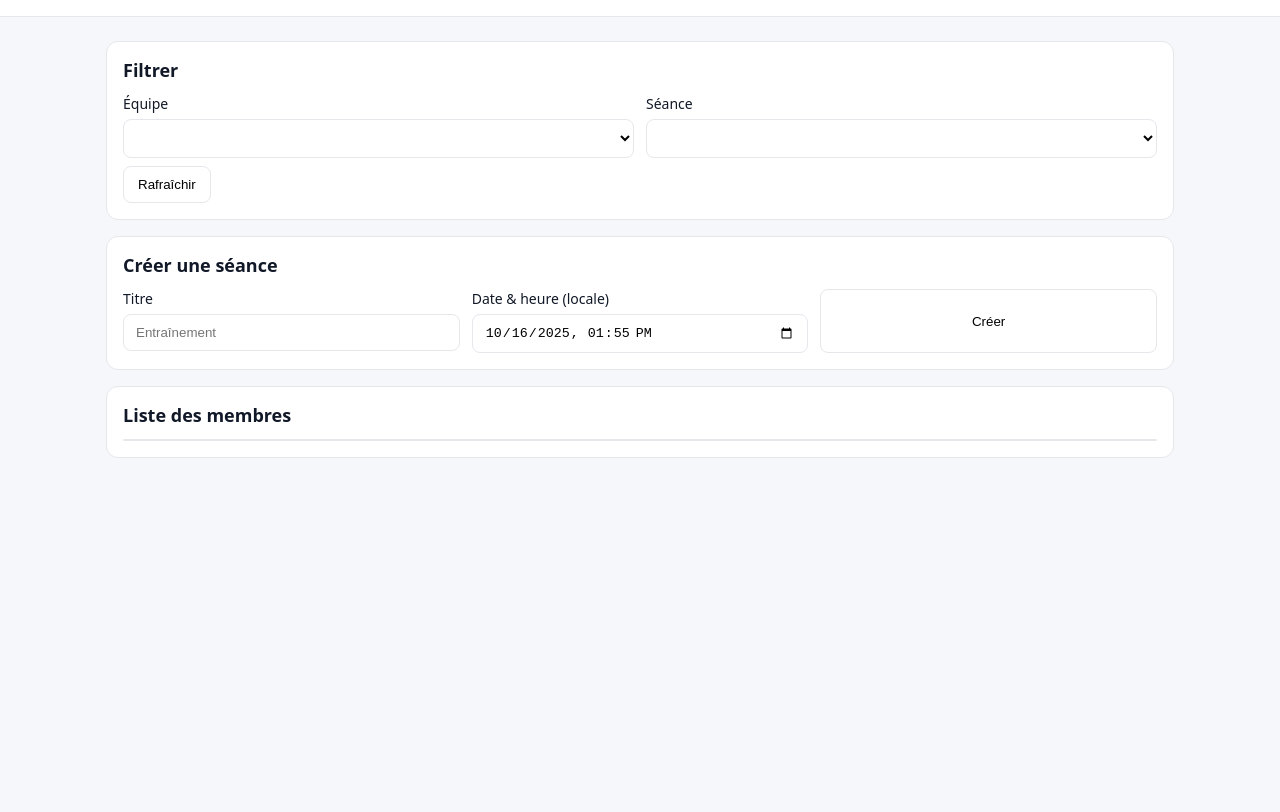
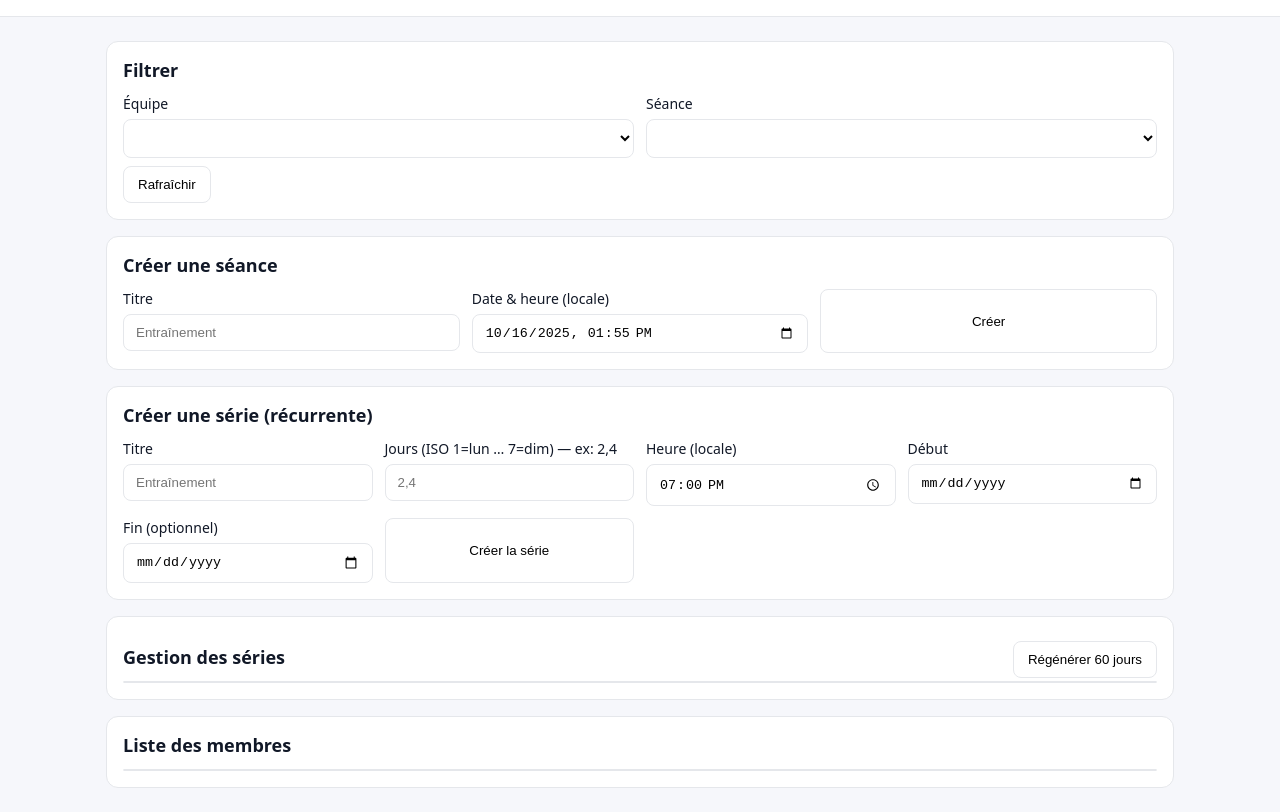
Before and after one commit to pmartins77/club-app, a website: page public/coach.html in a window 1280 px wide. Shown: the part 102-914 px from the top of the page. Before the commit the page ends 800 px from the top, so only its background shows below. Drawn offline with Linux system fonts and the light colour scheme; no server answers.

Commit message:
Add forms for creating sessions and series

```diff
--- a/public/coach.html
+++ b/public/coach.html
@@ -16,6 +16,7 @@
   </header>
 
   <main class="container">
+    <!-- Filtres -->
     <section class="panel">
       <h2>Filtrer</h2>
       <div class="grid">
@@ -33,6 +34,7 @@
       </div>
     </section>
 
+    <!-- Création séance ponctuelle -->
     <section class="panel">
       <h2>Créer une séance</h2>
       <form id="createSessionForm" class="grid">
@@ -48,6 +50,46 @@
       </form>
     </section>
 
+    <!-- Création série récurrente -->
+    <section class="panel">
+      <h2>Créer une série (récurrente)</h2>
+      <form id="createSeriesForm" class="grid">
+        <label>
+          Titre
+          <input type="text" id="seriesTitle" placeholder="Entraînement" required />
+        </label>
+        <label>
+          Jours (ISO 1=lun … 7=dim) — ex: 2,4
+          <input type="text" id="seriesDays" placeholder="2,4" required />
+        </label>
+        <label>
+          Heure (locale)
+          <input type="time" id="seriesTime" value="19:00" required />
+        </label>
+        <label>
+          Début
+          <input type="date" id="seriesStart" />
+        </label>
+        <label>
+          Fin (optionnel)
+          <input type="date" id="seriesEnd" />
+        </label>
+        <button type="submit">Créer la série</button>
+      </form>
+    </section>
+
+    <!-- Gestion des séries -->
+    <section class="panel">
+      <div class="panel-header">
+        <h2>Gestion des séries</h2>
+        <div class="actions">
+          <button id="regenBtn" title="Re-matérialiser les prochaines 8–9 semaines">Régénérer 60 jours</button>
+        </div>
+      </div>
+      <div id="seriesContainer" class="table-wrap"></div>
+    </section>
+
+    <!-- Liste membres + présence -->
     <section class="panel">
       <div class="panel-header">
         <h2>Liste des membres</h2>
@@ -72,6 +114,7 @@
     </tr>
   </template>
 
-  <script src="/public/coach.js"></script>
+  <!-- IMPORTANT: chemin sans /public -->
+  <script src="/coach.js"></script>
 </body>
 </html>
```
